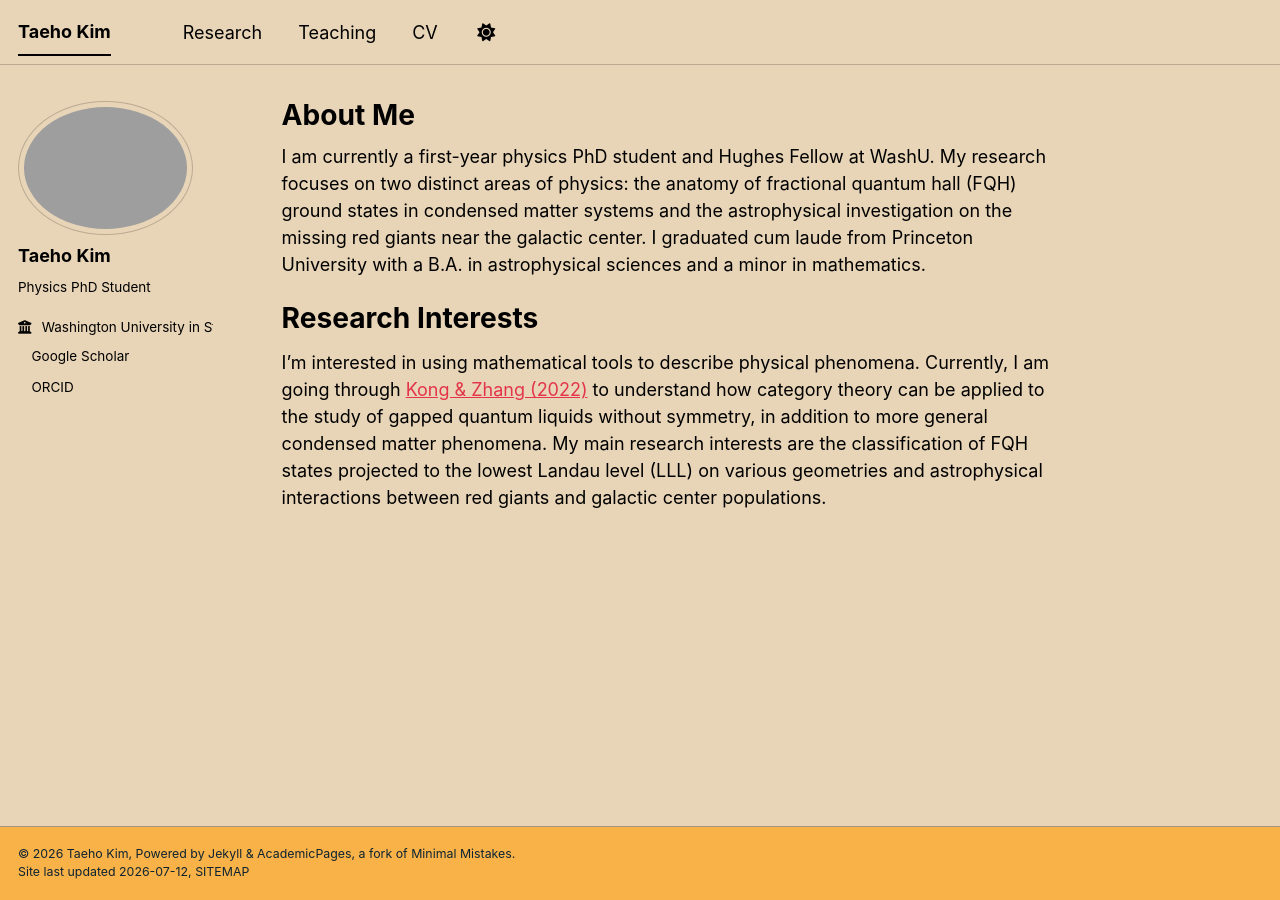
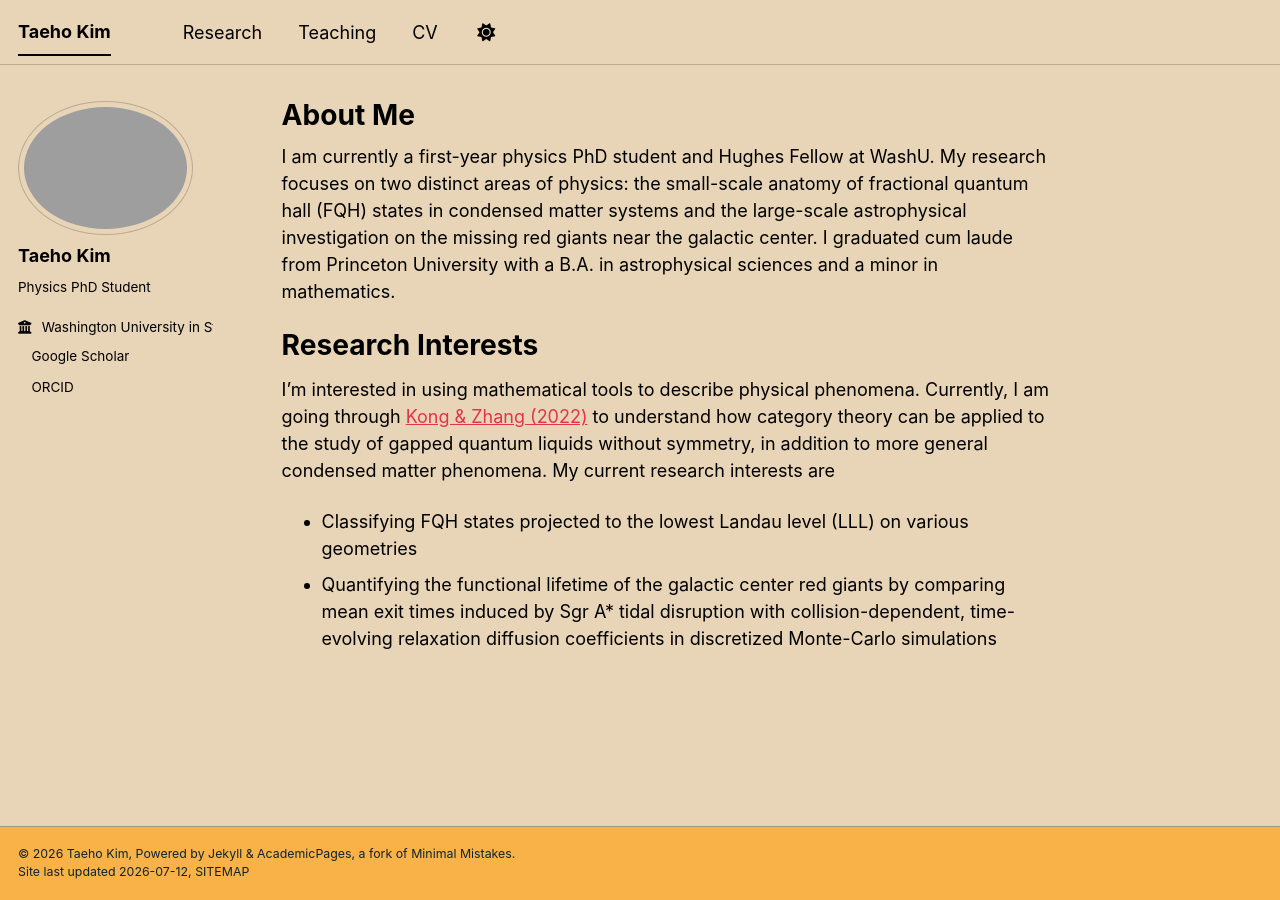
Before and after one commit to tk3411/tk3411.github.io, a Jekyll site: the page built from _pages/about.md, in a window 1280 px wide. Built offline with Jekyll 4.4.1, drawn with Linux system fonts in a browser that asks for light colours; a style sheet for code colours, icons or effects is not loaded.

Commit message:
Update about.md

```diff
--- a/_pages/about.md
+++ b/_pages/about.md
@@ -7,8 +7,11 @@ redirect_from:
   - /about.html
 ---
 
-I am currently a first-year physics PhD student and Hughes Fellow at WashU. My research focuses on two distinct areas of physics: the anatomy of fractional quantum hall (FQH) ground states in condensed matter systems and the astrophysical investigation on the missing red giants near the galactic center. I graduated cum laude from Princeton University with a B.A. in astrophysical sciences and a minor in mathematics.
+I am currently a first-year physics PhD student and Hughes Fellow at WashU. My research focuses on two distinct areas of physics: the small-scale anatomy of fractional quantum hall (FQH) states in condensed matter systems and the large-scale astrophysical investigation on the missing red giants near the galactic center. I graduated cum laude from Princeton University with a B.A. in astrophysical sciences and a minor in mathematics.
 
 Research Interests
 ======
-I'm interested in using mathematical tools to describe physical phenomena. Currently, I am going through [Kong & Zhang (2022)](https://arxiv.org/abs/2205.05565) to understand how category theory can be applied to the study of gapped quantum liquids without symmetry, in addition to more general condensed matter phenomena. My main research interests are the classification of FQH states projected to the lowest Landau level (LLL) on various geometries and astrophysical interactions between red giants and galactic center populations.
+I'm interested in using mathematical tools to describe physical phenomena. Currently, I am going through [Kong & Zhang (2022)](https://arxiv.org/abs/2205.05565) to understand how category theory can be applied to the study of gapped quantum liquids without symmetry, in addition to more general condensed matter phenomena. My current research interests are
+
+* Classifying FQH states projected to the lowest Landau level (LLL) on various geometries
+* Quantifying the functional lifetime of the galactic center red giants by comparing mean exit times induced by Sgr A* tidal disruption with collision-dependent, time-evolving relaxation diffusion coefficients in discretized Monte-Carlo simulations
```
